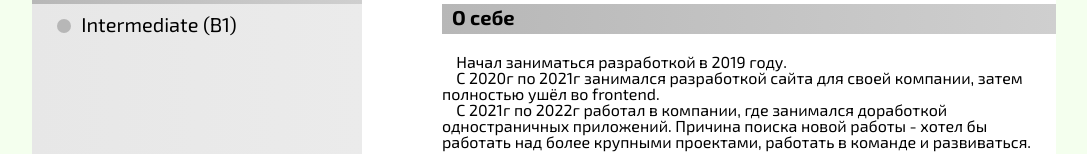
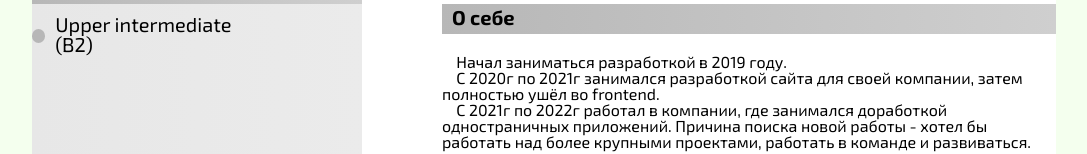
Before and after one commit to HoRRoR909/resume, a plain HTML site: page index.html in a window 1280 px wide. Shown: the part 846-1000 px from the top of the page, without its empty margins (96-1183 px from the left). Drawn offline with Linux system fonts and the light colour scheme.

Commit message:
update..

```diff
--- a/index.html
+++ b/index.html
@@ -94,7 +94,7 @@
       <div class="language_block">
         <div class="language">
           <p class="language_icon"></p>
-          <p class="language_text">Intermediate (B1)</p>
+          <p class="language_text">Upper intermediate (B2)</p>
         </div>
       </div>
     </div>
```
